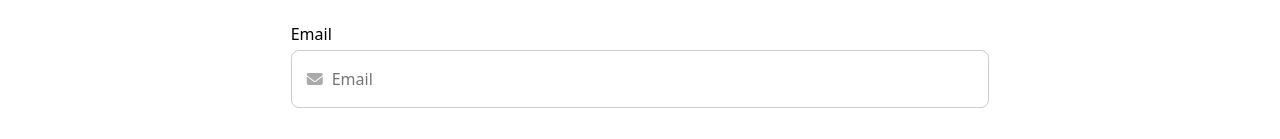
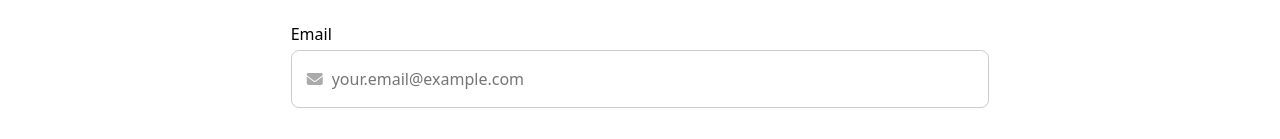
Before and after one commit to ImadSaddik/My_Universe_Hub, a Vue app in the folder frontend/: page /reset_password in a window 1280 px wide. Shown: the part 212-351 px from the top of the page. Built offline with nearby package versions, Linux system fonts and the light colour scheme; no server answers; what vue3-lazyload would draw is missing.

Commit message:
Updated email input placeholder for clarity

```diff
--- a/frontend/src/views/ResetPasswordView.vue
+++ b/frontend/src/views/ResetPasswordView.vue
@@ -28,7 +28,13 @@
         <label for="exampleInputEmail" class="mb-1 text-black">Email</label>
         <div class="input-container">
           <i class="fas fa-envelope input-icon" />
-          <input id="exampleInputEmail" v-model="email" class="input-field" placeholder="Email" type="email" />
+          <input
+            id="exampleInputEmail"
+            v-model="email"
+            class="input-field"
+            placeholder="your.email@example.com"
+            type="email"
+          />
         </div>
 
         <button class="custom-btn custom-btn-white my-3" @click="resetPassword">Submit</button>
```
